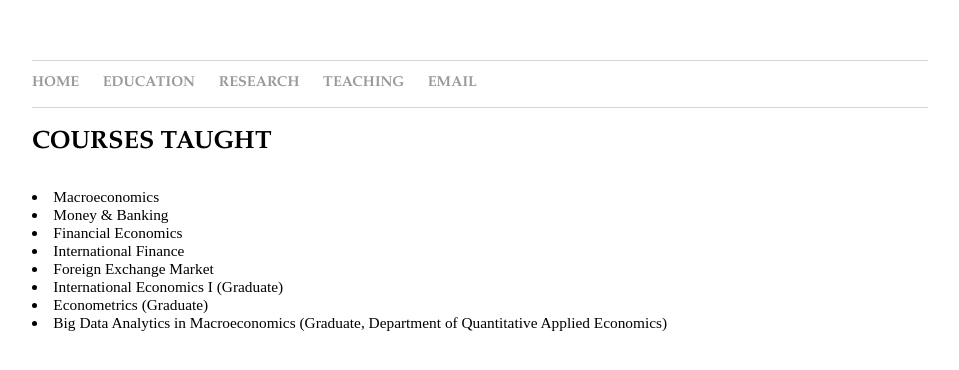
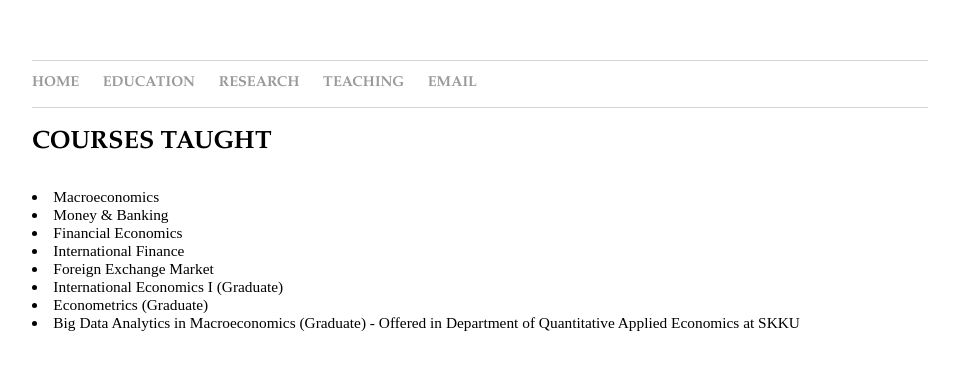
Before and after one commit to dooyeoncho/dooyeoncho.github.io, a Jekyll site: the page built from pages/teaching.html, in a window 1280 px wide. Shown: the top 370 px of the page, without its empty margins (160-1119 px from the left). Built offline with Jekyll 4.4.1, drawn with Linux system fonts in a browser that asks for light colours.

Commit message:
Update teaching.html

```diff
--- a/pages/teaching.html
+++ b/pages/teaching.html
@@ -17,7 +17,7 @@ title: Dooyeon Cho - Teaching
 			<li> Foreign Exchange Market </li>
 			<li> International Economics I (Graduate) </li>
 		        <li> Econometrics (Graduate) </li>
-			<li> Big Data Analytics in Macroeconomics (Graduate, Department of Quantitative Applied Economics) </li>
+			<li> Big Data Analytics in Macroeconomics (Graduate) - Offered in Department of Quantitative Applied Economics at SKKU </li>
 			</div>
 </div>
 &nbsp;&nbsp;
```
